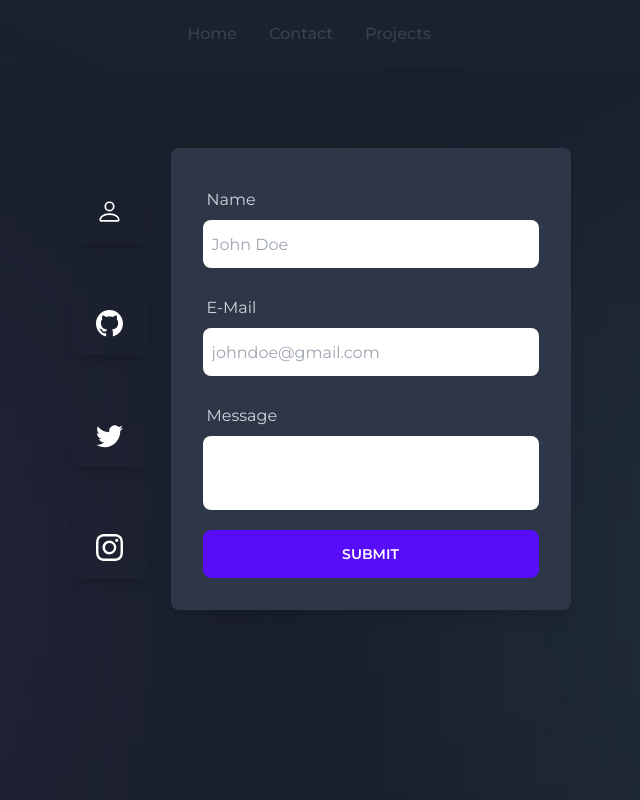
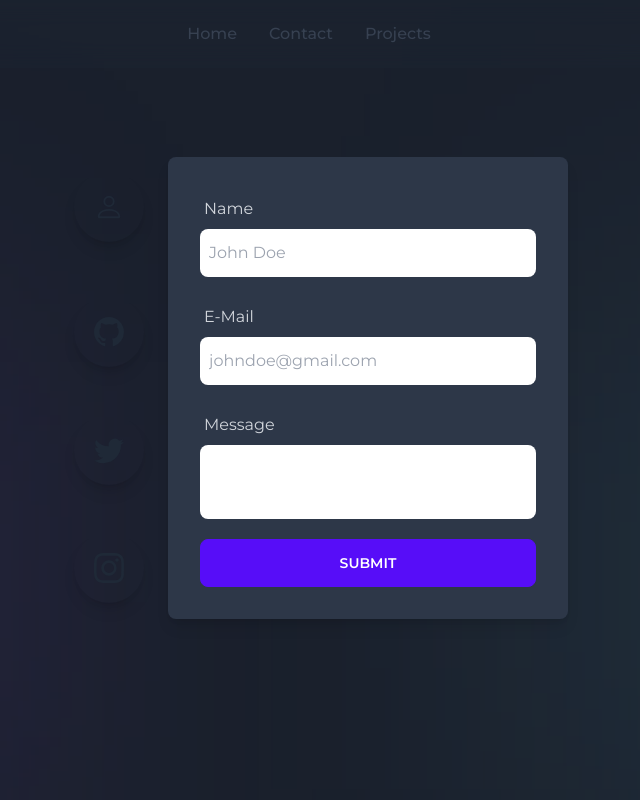
Before and after one commit to EdizKeskin/Portfolio, a Next.js app: page /contact in a window 1280 px wide. Shown: the whole page, without its empty margins (331-971 px from the left). Built offline with nearby package versions, Linux system fonts and the light colour scheme.

Commit message:
Projects page

```diff
--- a/app/contact/page.js
+++ b/app/contact/page.js
@@ -3,11 +3,13 @@ import { useState } from "react";
 import { BsGithub, BsInstagram, BsPerson, BsTwitter } from "react-icons/bs";
 import { useForm } from "react-hook-form";
 import emailjs from "@emailjs/browser";
+import Link from "next/link";
 
 export default function Contact() {
   const [loading, setLoading] = useState(false);
   const [success, setSuccess] = useState(false);
   const [error, setError] = useState(false);
+  const [copied, setCopied] = useState("Copy Email");
   const {
     register,
     handleSubmit,
@@ -22,21 +24,36 @@ export default function Contact() {
       .then(
         (result) => {
           setSuccess(true);
+          setTimeout(() => {
+            setSuccess(false);
+          }, 5000);
         },
         (error) => {
           setError(true);
+          setTimeout(() => {
+            setError(false);
+          }, 5000);
         }
       );
     e.target.reset();
     setLoading(false);
   };
+  const textToCopy = "edizkeskin@gmail.com";
+
+  function copyToClipboard() {
+    const tempInput = document.createElement("input");
+    tempInput.value = textToCopy;
+    document.body.appendChild(tempInput);
+    tempInput.select();
+    document.execCommand("copy");
+    document.body.removeChild(tempInput);
+    setCopied("Copied!");
+    setTimeout(() => {
+      setCopied("Copy Email");
+    }, 3000);
+  }
 
   const socials = [
-    {
-      name: "E-Mail",
-      icon: <BsPerson size="1.5em" />,
-      link: "",
-    },
     {
       name: "Github",
       icon: <BsGithub size="1.5em" />,
@@ -61,11 +78,28 @@ export default function Contact() {
           <div className="flex sm:gap-4 md:gap-8 lg:gap-10 ">
             <div className="flex flex-col items-center justify-center md:flex-row">
               <div className="flex flex-row md:flex-col justify-space-around">
+                <div className="p-6">
+                  <div className="tooltip tooltip-bottom" data-tip={copied}>
+                    <div
+                      onClick={copyToClipboard}
+                      className=" p-3 sm:p-4 md:p-5 hover:cursor-pointer rounded-full text-xl border-none shadow-lg bg-transparent hover:bg-primary hover:text-[#2D3748]"
+                    >
+                      <BsPerson size="1.5em" />
+                    </div>
+                  </div>
+                </div>
                 {socials.map((social) => (
                   <div key={social.name} className="p-6">
-                    <button className="btn btn-sm sm:btn-md md:btn-lg text-xl border-none shadow-lg bg-transparent hover:bg-blue-400 hover:text-[#2D3748]">
-                      {social.icon}
-                    </button>
+                    <div
+                      className="tooltip tooltip-bottom"
+                      data-tip={social.name}
+                    >
+                      <Link href={social.link}>
+                        <button className="p-3 sm:p-4 md:p-5 rounded-full text-xl border-none shadow-lg bg-transparent hover:bg-primary hover:text-[#2D3748]">
+                          {social.icon}
+                        </button>
+                      </Link>
+                    </div>
                   </div>
                 ))}
               </div>
--- a/app/page.js
+++ b/app/page.js
@@ -65,7 +65,7 @@ export default function Home() {
                 {Social.map((social) => (
                   <div
                     key={social.name}
-                    className="tooltip tooltip-bottom"
+                    className="tooltip tooltip-bottom tooltip-primary"
                     data-tip={social.name}
                   >
                     <a
--- a/app/projects/page.js
+++ b/app/projects/page.js
@@ -1,5 +1,53 @@
-import React from "react";
+import { getAllProjects } from "@/functions/getAllProjects";
+import Image from "next/image";
+import Link from "next/link";
+import { FaGithub } from "react-icons/fa";
 
-export default function Projects() {
-  return <p>projects</p>;
+export default async function Projects() {
+  const projects = await getAllProjects();
+
+  return (
+    <div>
+      <div className="grid items-center grid-cols-1 gap-6 mt-20 lg:gap-0 md:grid-cols-2 lg:grid-cols-3 justify-items-center">
+        {projects?.map((project, index) => (
+          <div
+            key={index}
+            className={`shadow-xl card w-96 max-h-96 bg-base-100 z-20 ${
+              index === projects.length - 1 ? "mb-6 md:mb-0" : ""
+            }`}
+          >
+            <figure className="hover:cursor-pointer">
+              <Link href={project.link} passHref>
+                <Image
+                  src={project.image.url}
+                  width={project.image.width}
+                  height={project.image.height}
+                  className="h-[200px]"
+                  alt={project.title}
+                />
+              </Link>
+            </figure>
+            <div className="card-body">
+              <h2 className="card-title">{project.title}</h2>
+              <div className="justify-end card-actions">
+                {project.tags?.map((tag, index) => (
+                  <div key={index} className="badge badge-outline">
+                    {tag}
+                  </div>
+                ))}
+              </div>
+              <Link href={project.link} passHref>
+                <button className="w-full mt-2 btn btn-primary disabled">
+                  <FaGithub size={"20px"} className="mr-2" />
+                  Source
+                </button>
+              </Link>
+            </div>
+          </div>
+        ))}
+      </div>
+
+      <div className="z-0 gradient-04" />
+    </div>
+  );
 }
--- a/components/Navbar.js
+++ b/components/Navbar.js
@@ -110,7 +110,6 @@ export default function Navbar() {
                     title={link.title}
                     href={link.href}
                     className="font-medium text-gray-700 dark:text-gray-300 hover:text-black dark:hover:text-white"
-                    prefetch={true}
                   >
                     {link.title}
                   </Link>
--- a/next.config.js
+++ b/next.config.js
@@ -3,6 +3,16 @@ const nextConfig = {
   experimental: {
     appDir: true,
   },
-}
+  images: {
+    remotePatterns: [
+      {
+        protocol: "https",
+        hostname: "media.graphassets.com",
+        port: "",
+        pathname: "/**",
+      },
+    ],
+  },
+};
 
-module.exports = nextConfig
+module.exports = nextConfig;
--- a/package.json
+++ b/package.json
@@ -18,6 +18,8 @@
     "eslint": "8.37.0",
     "eslint-config-next": "13.2.4",
     "framer-motion": "^10.10.0",
+    "graphql": "^16.6.0",
+    "graphql-request": "^5.2.0",
     "next": "13.2.4",
     "postcss": "^8.4.21",
     "react": "18.2.0",
@@ -28,6 +30,7 @@
     "typewriter-effect": "^2.18.2"
   },
   "devDependencies": {
+    "encoding": "^0.1.13",
     "tailwindcss": "^3.3.1"
   }
 }
--- a/styles/global.css
+++ b/styles/global.css
@@ -137,4 +137,15 @@ canvas:hover {
     background: rgba(122, 235, 251, 0.35);
     filter: blur(190px);
   }
+  .gradient-04 {
+    position: absolute;
+    width: 304px;
+    height: 100vh;
+    left: 30%;
+    top: 10%;
+
+    background: rgba(45, 72, 152, 0.75);
+    filter: blur(200px);
+    transform: rotate(-53.13deg);
+  }
 }
```
Also changed, not shown: 2 other files (tests, documents, lock files or other folders).
